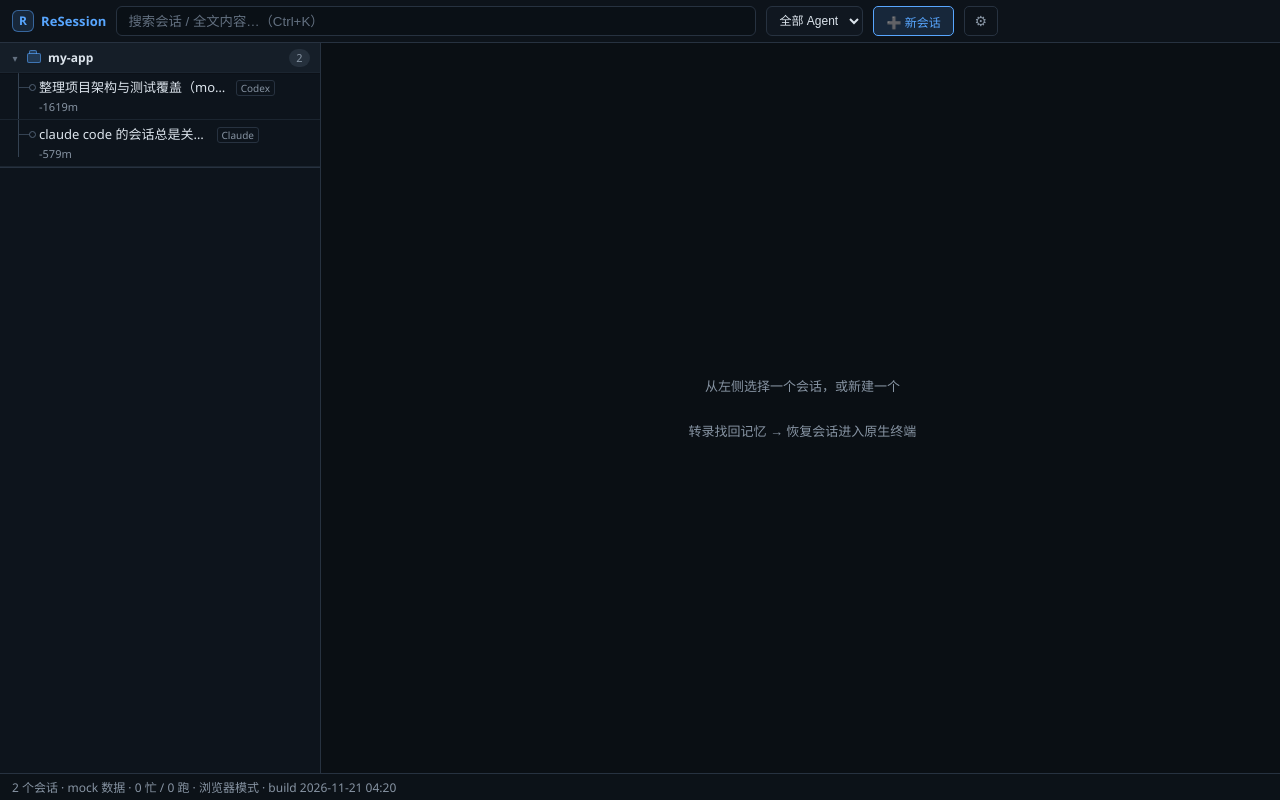
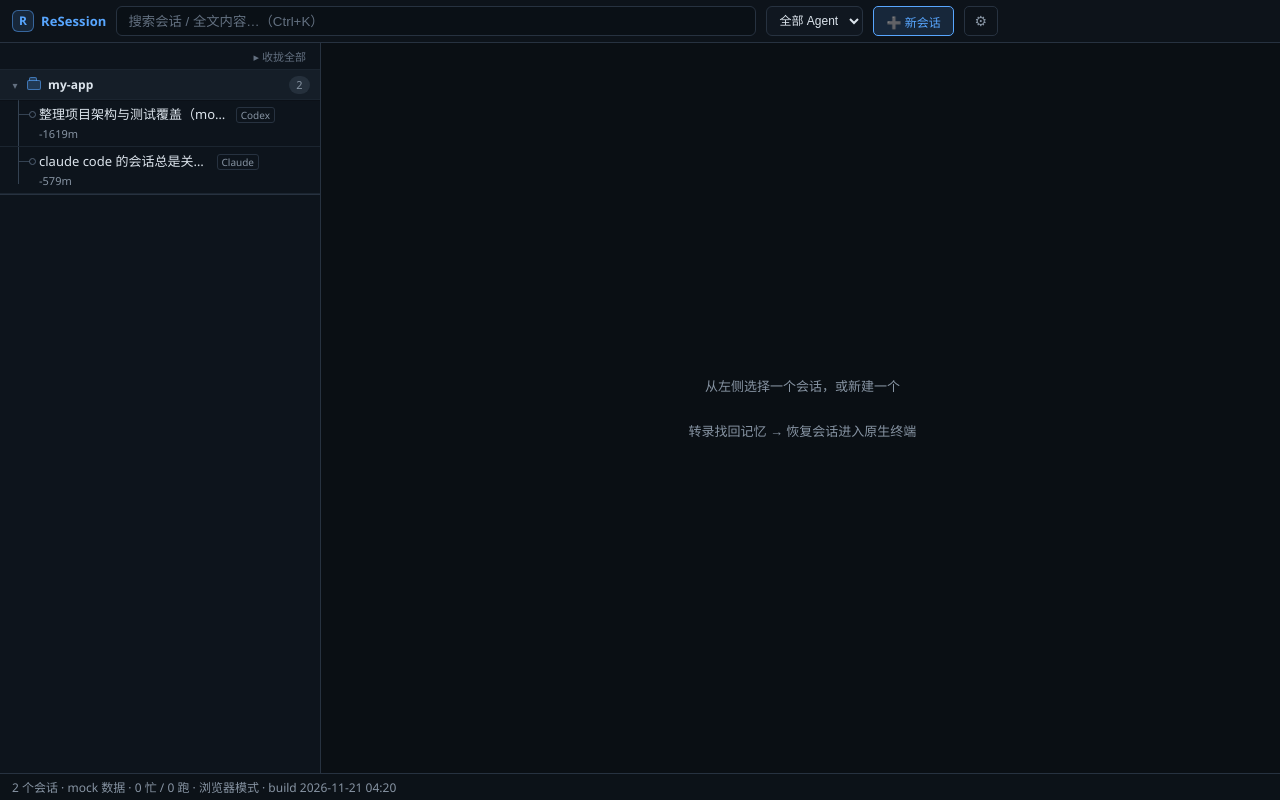
Before and after one commit to yj1438/resession, a React (Vite) app: page / in a window 1280 px wide. Built offline with nearby package versions, Linux system fonts and the light colour scheme.

Commit message:
feat: collapse/expand all project groups toggle in sidebar tree

```diff
--- a/src/App.css
+++ b/src/App.css
@@ -1262,3 +1262,25 @@
 .toast-close:hover {
   color: var(--text);
 }
+
+/* 项目树顶部工具行：全部收拢/展开 */
+.tree-toolbar {
+  display: flex;
+  justify-content: flex-end;
+  padding: 3px 10px;
+  border-bottom: 1px solid var(--border-soft);
+  background: #0d141c;
+}
+
+.tree-toggle {
+  border: 0;
+  background: transparent;
+  color: var(--muted);
+  font-size: 11px;
+  cursor: pointer;
+  padding: 2px 4px;
+}
+
+.tree-toggle:hover {
+  color: var(--accent);
+}
--- a/src/components/Sidebar.tsx
+++ b/src/components/Sidebar.tsx
@@ -108,6 +108,9 @@
   const sessionNodes = useRef(new Map<string, HTMLLIElement>());
   const handledLocateSequence = useRef(0);
   const groups = useMemo(() => groupSessions(sessions), [sessions]);
+  // 全部收拢判定：驱动树顶「收拢/展开全部」按钮的状态切换
+  const allCollapsed =
+    groups.length > 0 && groups.every((group) => collapsed.has(group.key));
   const groupsRef = useRef(groups);
   groupsRef.current = groups;
 
@@ -173,6 +176,23 @@
       ) : (
         <>
         <div className="project-tree">
+          {groups.length > 0 && (
+            <div className="tree-toolbar">
+              <button
+                className="tree-toggle"
+                title={allCollapsed ? "展开全部项目" : "收拢全部项目"}
+                onClick={() =>
+                  setCollapsed(() =>
+                    allCollapsed
+                      ? new Set<string>()
+                      : new Set(groups.map((group) => group.key)),
+                  )
+                }
+              >
+                {allCollapsed ? "▾ 展开全部" : "▸ 收拢全部"}
+              </button>
+            </div>
+          )}
           {groups.map((group) => {
             const isCollapsed = collapsed.has(group.key);
             const containsSelected = group.sessions.some((s) => sessionKey(s) === selectedId);
```
